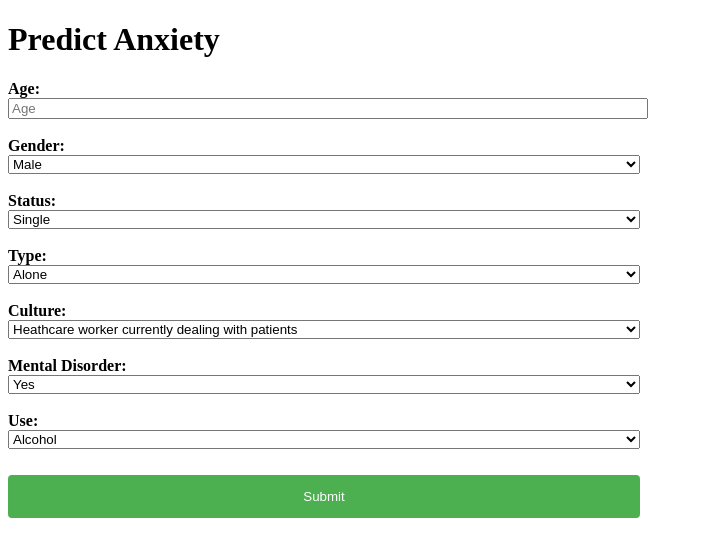
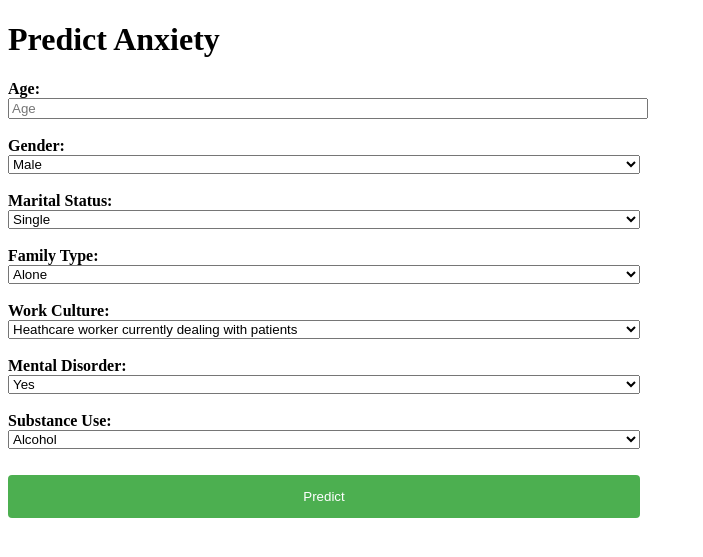
Before and after one commit to SamyPillai/myanxiety, a Flask app: page / in a window 1280 px wide. Shown: the top 557 px of the page, without its empty margins (0-703 px from the left). Run offline with Flask 2, Linux system fonts and the light colour scheme; parts of the project's set-up code (start-up, migrations or seed data) failed here and were passed over.

Commit message:
Add files via upload

```diff
--- a/templates/index.html
+++ b/templates/index.html
@@ -26,7 +26,7 @@
                 <option value="Other">Other</option>
             </select>
         <br>
-        <label for="marital"><strong> Status: </strong> </label>
+        <label for="marital"><strong> Marital Status: </strong> </label>
             <select id="marital" name="marital" required="required">
                 <option value="Single">Single</option>
                 <option value="Married">Married</option>
@@ -35,7 +35,7 @@
                 <option value="Separated">Separated</option>
             </select>
             <br>
-        <label for="family"> <strong> Type: </strong> </label>
+        <label for="family"> <strong> Family Type: </strong> </label>
             <select id="family" name="family" required="required">
                 <option value="Alone">Alone</option>
                 <option value="Nuclear">Nuclear</option>
@@ -43,7 +43,7 @@
                 <option value="Extended Family">Extended Family</option>
             </select>
             <br>
-        <label for="working"> <strong> Culture: </strong> </label>
+        <label for="working"> <strong> Work Culture: </strong> </label>
             <select id="working" name="working" required="required">
                 <option value="Healthcare worker currently dealing with patient">Heathcare worker currently dealing with patients</option>
                 <option value="Working (coming across lot of different peoples)">Working (coming across lot of different peoples)</option>
@@ -57,7 +57,7 @@
                 <option value="No">No</option>
             </select>
             <br>
-        <label for="substance"> <strong> Use: </strong> </label>
+        <label for="substance"> <strong> Substance Use: </strong> </label>
             <select name="substance" id="substance" required="required">
               <option value="alcohol">Alcohol</option>
               <option value="cigarette">Cigarette</option>
@@ -65,7 +65,7 @@
               <option value="None">None</option>
             </select>
             <br>
-        <input type="submit" value="Submit">
+        <input type="submit" value="Predict">
     </form>
    <br>
    <br>
```
